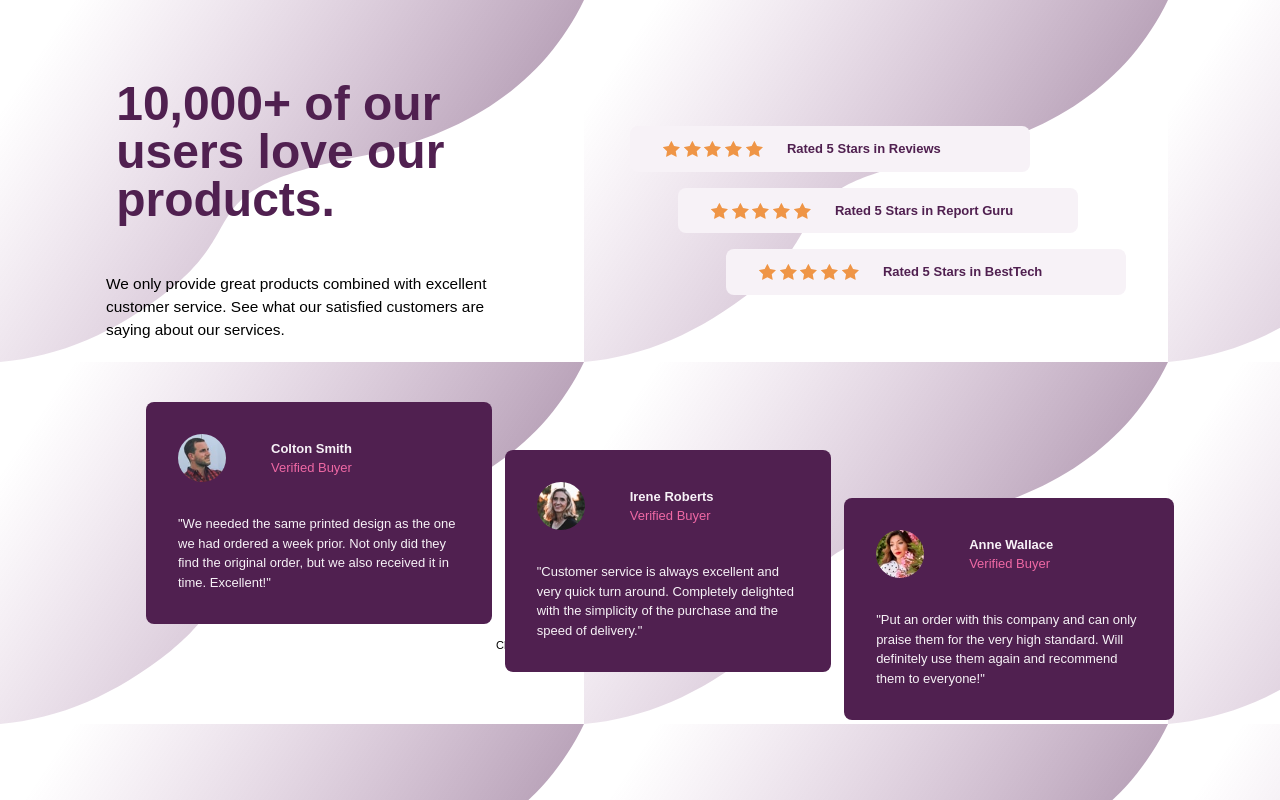
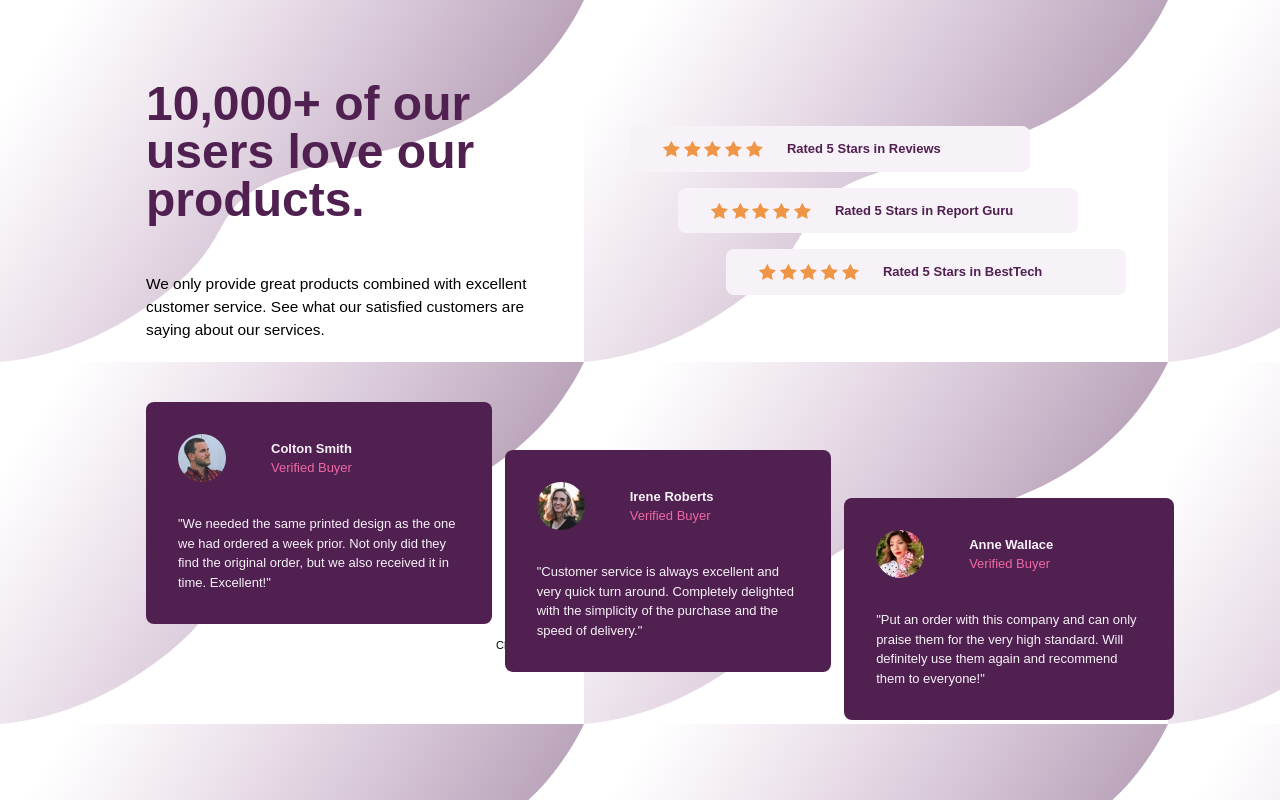
Before and after one commit to DeenoDev/Social-Proof-Section-Master, a plain HTML site: page social-proof-section-master/index.html in a window 1280 px wide. Drawn offline with Linux system fonts and the light colour scheme.

Commit message:
aligned H1 section by adding back the margin left property.

```diff
--- a/social-proof-section-master/style.scss
+++ b/social-proof-section-master/style.scss
@@ -276,9 +276,9 @@ main{
 
   .intro {
     grid-column: 1 / 2;
-    // @media(min-width:50em){
-    //   margin-left: 40px;
-    // }
+    @media(min-width:50em){
+      margin-left: 40px;
+    }
 
   }
 
```
Also changed, not shown: social-proof-section-master/style.css, 1 other file.
